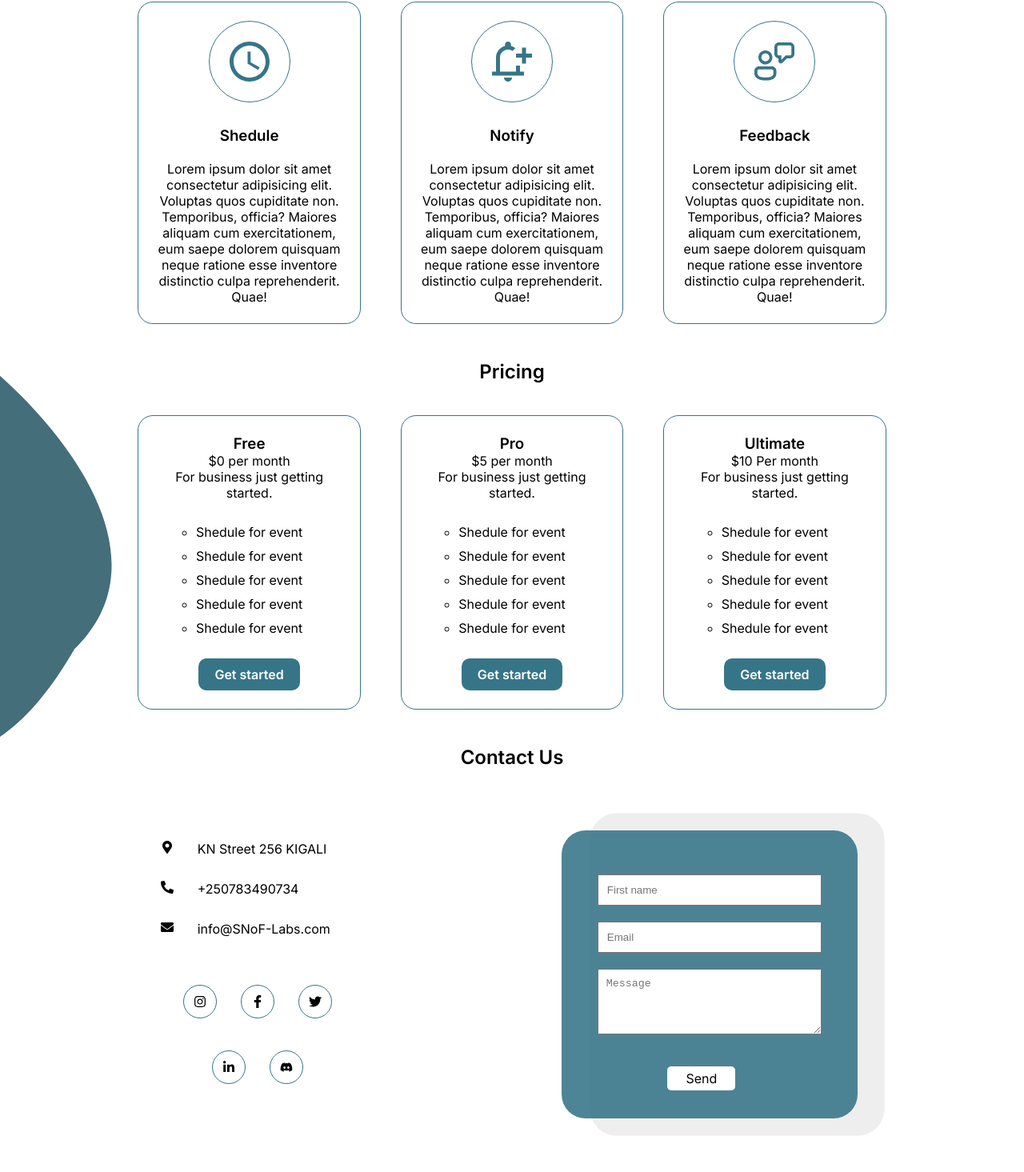
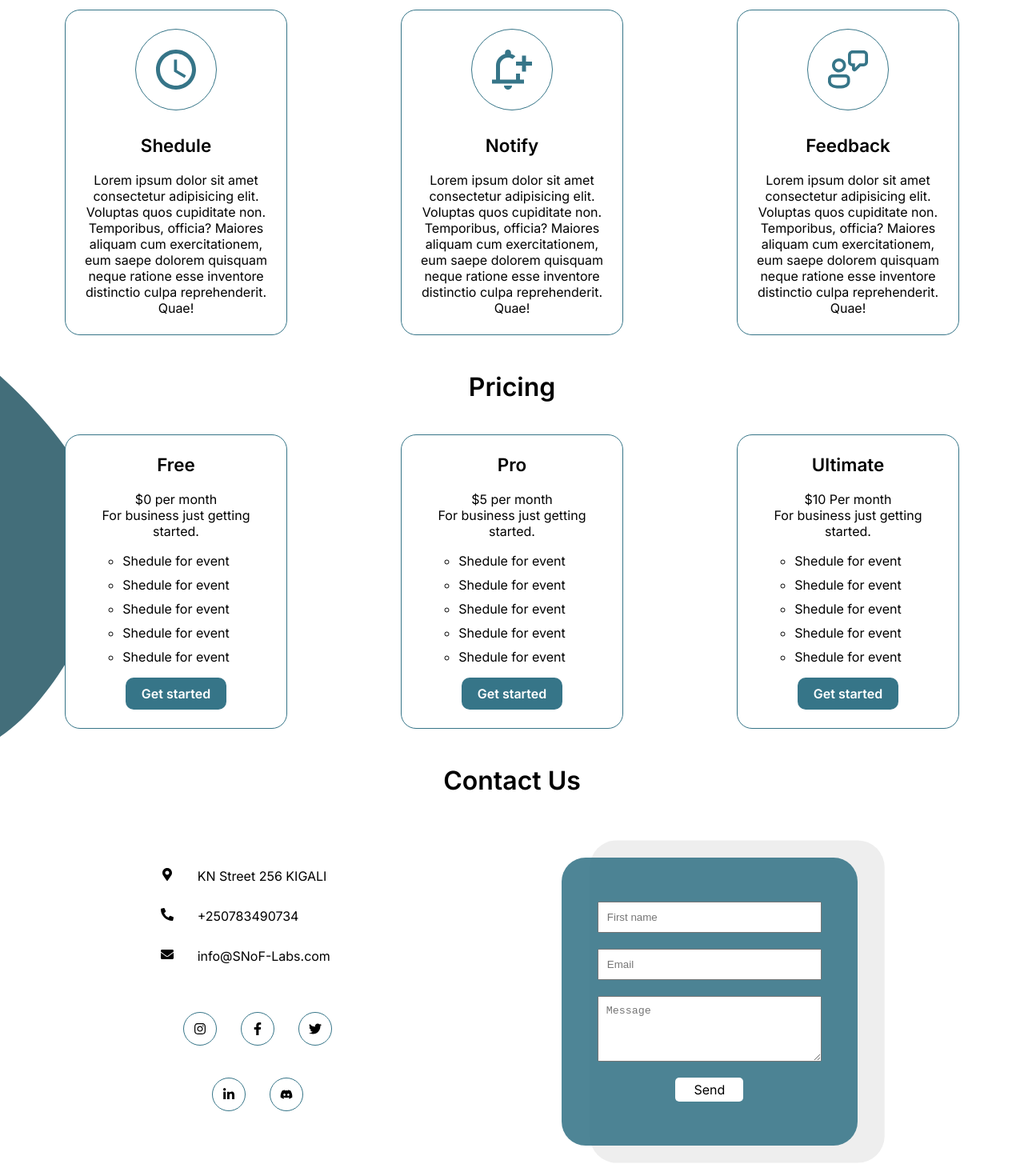
Before and after one commit to davidnyiringabo/fens-app, a React (Vite) app: page / in a window 1280 px wide. Shown: the part 731-2196 px from the top of the page at 80% size. Built offline with nearby package versions, Linux system fonts and the light colour scheme.

Commit message:
arranged css

```diff
--- a/src/pages/home.tsx
+++ b/src/pages/home.tsx
@@ -5,7 +5,7 @@ import header2 from '../assets/header2.svg'
 import footer from '../assets/fotter.svg'
 import footer2 from '../assets/footer2.svg'
 import { Card ,Card2,Icon} from '../components/card'
-import { Bell, Feedback, Notify,Middle } from '../assets/svg'
+import { Bell, Feedback, Notify,Middle, Header, Header2 } from '../assets/svg'
 import { FaInstagram,FaFacebookF,FaFacebookSquare,FaTwitter,FaDiscord,FaPhoneAlt,FaLinkedin,FaEnvelope,FaArrowUp,FaLinkedinIn,FaMapMarkerAlt } from "react-icons/fa";
 export const Home = ()=>{
     return(
@@ -28,8 +28,10 @@ export const Home = ()=>{
             </div>
             <div className="first">
                 <div className="svg">
-                 <img src={header}  />
-                 <img src={header2} id="second"/>
+                 {/* <img src={header}  />  */}
+                 <Header />
+                 <Header2 />
+                 {/* <img src={header2} id="second"/>  */}
                 </div>
                 <div className="intro">
                 <h1>The Future of Communication</h1>
@@ -55,8 +57,9 @@ export const Home = ()=>{
                     <Card2 title='Ultimate' price='$10 Per month'  desc='For business just  getting started.' feature0='Shedule for event' feature1='Shedule for event' feature2='Shedule for event' />
                 </div>
             </div>
+            <div className="section" id="contact">
                 <h2>Contact Us</h2>
-            <div className="contact" id="contact">
+                <div className="contact">
                     <div className="contact-info">
                         <div className='location'>
                             <div>
@@ -91,6 +94,7 @@ export const Home = ()=>{
                             </form>
                     </div>
                 </div>
+            </div>
             <div className="footer">
             <div className="s">
                  <img src={footer2}/>
@@ -102,9 +106,7 @@ export const Home = ()=>{
                         <p>Lorem ipsum dolor sit amet consectetur adipisicing elit. Nobis, ea quam.chitecto repellendus commodi? Temporibus fugiat pariatur nisi dignissimos esse.</p>
                         <div className="social-media">
                             <FaInstagram/>
-
                             <FaFacebookSquare/>
-
                             <FaLinkedin/>
                         </div>
                     </div>
--- a/src/styles/home.css
+++ b/src/styles/home.css
@@ -5,37 +5,48 @@ body {
   font-family: "Inter", sans-serif;
 }
 
-.icon, .card, .register .reglink {
-  border: 1px solid #367588;
+a {
+  text-decoration: none;
+  color: black;
 }
 
-.contact, .card, .service-card, .subscription, .register {
-  display: flex;
-  justify-content: space-around;
-  align-items: center;
-  flex-wrap: wrap;
+h2 {
+  margin-bottom: 40px;
 }
 
-.card a {
-  padding: 10px 20px;
-  border-radius: 10px;
-  background-color: #367588;
-  color: white;
-  font-weight: bold;
-}
-
-.text li, ul {
-  margin: 10px;
-  list-style: circle;
+.top {
+  padding: 10px;
+  display: flex;
+  height: 60px;
+  justify-content: space-between;
+  align-items: center;
 }
 
 .logo img {
   transform: scale(0.7);
 }
 
-a {
-  text-decoration: none;
-  color: black;
+.logo {
+  display: flex;
+  padding: 20px;
+  justify-self: flex-start;
+}
+
+.links {
+  flex-grow: 0.5;
+  padding: 10px;
+  display: flex;
+  justify-content: flex-end;
+}
+
+.links a {
+  height: 100%;
+  font-size: 20;
+  padding: 15px;
+}
+
+.register {
+  padding: 15px;
 }
 
 .register .reglink {
@@ -64,50 +75,58 @@ a {
   width: 15%;
 }
 
-.top {
-  padding: 10px;
-  display: flex;
-  height: 60px;
-  justify-content: space-between;
-  align-items: center;
+/*####################################### GENERAL BODY STYLING*/
+.section h3 {
+  margin-bottom: 20px;
+  font-weight: 600;
+  font-size: 1.4em;
 }
 
-.links {
-  flex-grow: 0.5;
-  padding: 10px;
-  display: flex;
-  justify-content: flex-end;
+.section h2 {
+  font-size: 2em;
 }
 
-.register {
-  padding: 15px;
+/*####################################### */
+.first {
+  position: relative;
+  overflow: hidden;
+  display: flex;
+  flex-direction: column;
+  justify-content: center;
+  padding: 0 0 40px 0;
+  margin-bottom: 50px;
 }
 
-.logo {
-  display: flex;
-  padding: 20px;
-  justify-self: flex-start;
+#second {
+  position: absolute;
+  right: 60px;
+  left: 2%;
+  top: 70px;
+  overflow: hidden;
+  transform: scale(0.8);
+  z-index: -4;
 }
 
-.links a {
-  height: 100%;
-  font-size: 20;
-  padding: 15px;
+.intro {
+  position: absolute;
+  left: 30%;
+  margin: 0 auto;
+  color: white;
 }
 
-.subscription .card {
-  display: flex;
-  flex-direction: column;
-  align-items: center;
-  justify-content: space-between;
+.intro h1 {
+  font-weight: bold;
+  margin: 10px;
 }
 
+/*################################## SERVICES*/
 .service-card, .subscription {
   flex-grow: 2;
   justify-content: center;
   margin: 10px;
 }
 
+/*############################### CARDS*/
 .card {
   background-color: white;
   flex-direction: column;
@@ -118,26 +137,37 @@ a {
   border-radius: 19px;
 }
 
-.icon {
-  width: 100px;
-  height: 100px;
-  display: flex;
-  align-items: center;
-  justify-content: center;
-  border-radius: 50%;
-  margin-bottom: 30px;
+.middle {
+  position: absolute;
+  bottom: -115%;
+  z-index: -2;
+  left: -5%;
+  bottom: -110%;
 }
 
-.service-card h3 {
-  margin-bottom: 20px;
-  font-weight: 600;
-  font-size: 45;
+.card a {
+  padding: 10px 20px;
+  border-radius: 10px;
+  background-color: #367588;
+  color: white;
+  font-weight: bold;
 }
 
-h2 {
-  margin-bottom: 40px;
+/*################################## SUBSCRIPTION*/
+.subscription .card {
+  display: flex;
+  flex-direction: column;
+  align-items: center;
+  justify-content: space-between;
 }
 
+.text li, ul {
+  margin: 10px;
+  list-style-position: inside;
+  list-style: circle;
+}
+
+/*##################################   CONTACT*/
 .contact {
   flex-wrap: wrap-reverse;
 }
@@ -177,12 +207,6 @@ h2 {
 }
 
 .contact-form form a {
-  width: 75px;
-  height: 25px;
-  margin: 20px;
-}
-
-.contact-form form a {
   margin: 40px 20px 0 0;
   background-color: white;
   padding: 5px;
@@ -203,38 +227,17 @@ h2 {
   background-color: #EEEEEE;
 }
 
-#second {
-  position: absolute;
-  right: 60px;
-  left: 2%;
-  top: 70px;
-  overflow: hidden;
-  transform: scale(0.8);
-  z-index: -4;
+.icon {
+  width: 100px;
+  height: 100px;
+  display: flex;
+  align-items: center;
+  justify-content: center;
+  border-radius: 50%;
+  margin-bottom: 30px;
 }
 
-.first {
-  position: relative;
-  overflow: hidden;
-  display: flex;
-  flex-direction: column;
-  justify-content: center;
-  padding: 0 0 40px 0;
-  margin-bottom: 50px;
-}
-
-.intro {
-  position: absolute;
-  left: 30%;
-  margin: 0 auto;
-  color: white;
-}
-
-.intro h1 {
-  font-weight: bold;
-  margin: 10px;
-}
-
+/*########################## FOOTER*/
 .s {
   z-index: -2;
   position: absolute;
@@ -251,14 +254,6 @@ h2 {
   position: absolute;
   top: 10%;
   left: 0;
-}
-
-.middle {
-  position: absolute;
-  bottom: -115%;
-  z-index: -2;
-  left: -5%;
-  bottom: -110%;
 }
 
 .footer-content {
@@ -330,4 +325,22 @@ h2 {
   text-align: center;
   left: 20px;
   right: 20px;
+}
+
+/*################################## OTHER*/
+.contact-form form a {
+  width: 75px;
+  height: 25px;
+  margin: 20px;
+}
+
+.register .reglink, .card, .icon {
+  border: 1px solid #367588;
+}
+
+.register, .service-card, .subscription, .card, .contact {
+  display: flex;
+  justify-content: space-around;
+  align-items: center;
+  flex-wrap: wrap;
 }/*# sourceMappingURL=home.css.map */
--- a/src/styles/home.scss
+++ b/src/styles/home.scss
@@ -4,34 +4,42 @@ body{
     text-align: center;
     font-family: 'Inter', sans-serif;
 }
-
-%border{
-    border: 1px solid #367588;
+a{
+    text-decoration: none;
+    color:black
 }
-%card{
+h2{
+    margin-bottom: 40px
+}
+.top{
+    padding: 10px;
     display: flex;
-    justify-content: space-around;
+    height: 60px;
+    justify-content: space-between;
     align-items: center;
-    flex-wrap: wrap;
-}
-.card a{
-    padding: 10px 20px;
-    border-radius: 10px;
-    background-color: #367588;
-    color: white;
-    // margin-top: 40px;
-    font-weight:bold;
-}
-.text li,ul{
-    margin: 10px;
-    list-style: circle;
 }
 .logo img{
     transform: scale(0.7);
 }
-a{
-    text-decoration: none;
-    color:black
+.logo{
+    display: flex;
+    padding: 20px;
+    justify-self: flex-start;
+}
+.links{
+    flex-grow: 0.5;
+    padding: 10px;
+    display: flex;
+    justify-content: flex-end;
+}
+.links a{
+    height: 100%;
+    font-size: 20;
+    padding: 15px;
+}
+
+.register{
+    padding: 15px;
 }
 .register .reglink {
     @extend %border;
@@ -52,52 +60,62 @@ a{
 }
 #link1 a{
     color: #367588
-
 }
 .register{
     @extend %card;
     width: 15%;
 }
-//navigation
-.top{
-    padding: 10px;
-    display: flex;
-    height: 60px;
-    justify-content: space-between;
-    align-items: center;
+/*####################################### GENERAL BODY STYLING*/
+
+.section h3{
+    // color: red;
+    margin-bottom: 20px ;
+    font-weight: 600;
+    font-size: 1.4em;
 }
-.links{
-    flex-grow: 0.5;
-    padding: 10px;
-    display: flex;
-    justify-content: flex-end;
+.section h2{
+    font-size: 2em;
+    // color: red
 }
-.register{
-    padding: 15px;
-}
-.logo{
-    display: flex;
-    padding: 20px;
-    justify-self: flex-start;
-}
-.links a{
-    height: 100%;
-    font-size: 20;
-    padding: 15px;
-}
-// cards
-.subscription .card{
+/*####################################### */
+.first {
+    position: relative;
+    overflow: hidden;
     display: flex;
     flex-direction: column;
-    align-items: center;
-    justify-content: space-between;
+    justify-content: center;
+    padding:0 0 40px 0;
+    margin-bottom: 50px;
 }
+#second{
+    position: absolute;
+    right:60px;
+    left: 2%;
+    top:70px;
+    overflow: hidden;
+    transform: scale(0.8);
+    z-index: -4;
+}
+.intro{
+    position: absolute;
+    // top: 30%;
+    left:30%;
+    margin: 0 auto;
+    color: white;
+    // font-weight: bold;
+}
+.intro h1{
+    font-weight: bold;
+    margin: 10px;
+}
+/*################################## SERVICES*/
 .service-card,.subscription{
     @extend %card;
     flex-grow: 2;
     justify-content: center;
     margin: 10px;
 }
+/*############################### CARDS*/
 .card{
     @extend %card;
     @extend %border;
@@ -109,25 +127,35 @@ a{
     margin: 0 25px 35px 25px;
     border-radius: 19px;
 }
-.icon{
-    @extend %border;
-    width: 100px;
-    height: 100px;
+.middle{
+    position: absolute;
+    bottom: -115%;
+    z-index: -2;
+    left: -5%;
+    bottom: -110%;
+  }
+.card a{
+    padding: 10px 20px;
+    border-radius: 10px;
+    background-color: #367588;
+    color: white;
+    // margin-top: 40px;
+    font-weight:bold;
+}
+/*################################## SUBSCRIPTION*/
+
+.subscription .card{
     display: flex;
+    flex-direction: column;
     align-items: center;
-    justify-content: center;
-    border-radius: 50%;
-    margin-bottom: 30px;
+    justify-content: space-between;
 }
-.service-card h3{
-    margin-bottom: 20px ;
-    font-weight: 600;
-    font-size: 45;
+.text li,ul{
+    margin: 10px;
+    list-style-position: inside;
+    list-style: circle;
 }
-h2{
-    margin-bottom: 40px
-}
-//contact
+/*##################################   CONTACT*/
 .contact{
     @extend %card;
     flex-wrap: wrap-reverse;
@@ -136,10 +164,7 @@ h2{
     flex-grow: 1.5;
     display: flex;
     flex-direction: column;
-    // background-color: green;
     align-items: center;
-    // justify-self: flex-start;
-    // align-self: flex-start;
     margin: 50px;
 }
 .contact-form {
@@ -165,11 +190,7 @@ h2{
     margin:20px 10px 0;
     outline-width: 0;
 }
-%button{
-    width: 75px;
-    height: 25px;
-    margin: 20px;
-}
+
 .contact-form  form a{
     @extend %button;
     margin: 40px 20px 0 0;
@@ -190,38 +211,18 @@ h2{
     left: 15%;
     background-color: #EEEEEE;
 }
-//top
-#second{
-    position: absolute;
-    right:60px;
-    left: 2%;
-    top:70px;
-    overflow: hidden;
-    transform: scale(0.8);
-    z-index: -4;
+.icon{
+    @extend %border;
+    width: 100px;
+    height: 100px;
+    display: flex;
+    align-items: center;
+    justify-content: center;
+    border-radius: 50%;
+    margin-bottom: 30px;
 }
-.first {
-    position: relative;
-    overflow: hidden;
-    display: flex;
-    flex-direction: column;
-    justify-content: center;
-    padding:0 0 40px 0;
-    margin-bottom: 50px;
-}
-.intro{
-    position: absolute;
-    // top: 30%;
-    left:30%;
-    margin: 0 auto;
-    color: white;
-    // font-weight: bold;
-}
-.intro h1{
-    font-weight: bold;
-    margin: 10px;
-}
-//fotter
+
+/*########################## FOOTER*/
 .s{
     z-index: -2;
     position: absolute;
@@ -237,13 +238,7 @@ h2{
     top: 10%;
     left: 0;
 }
-  .middle{
-    position: absolute;
-    bottom: -115%;
-    z-index: -2;
-    left: -5%;
-    bottom: -110%;
-  }
+
   .footer-content{
     display: flex;
     align-content: center;
@@ -305,3 +300,18 @@ h2{
     left: 20px;
     right: 20px;
 }
+/*################################## OTHER*/
+%button{
+    width: 75px;
+    height: 25px;
+    margin: 20px;
+}
+%border{
+    border: 1px solid #367588;
+}
+%card{
+    display: flex;
+    justify-content: space-around;
+    align-items: center;
+    flex-wrap: wrap;
+}
```
Also changed, not shown: src/assets/svg.tsx (+5 -5 lines), 1 other file (tests, documents, lock files or other folders). Lines whose indentation alone changed are shown as unchanged.
